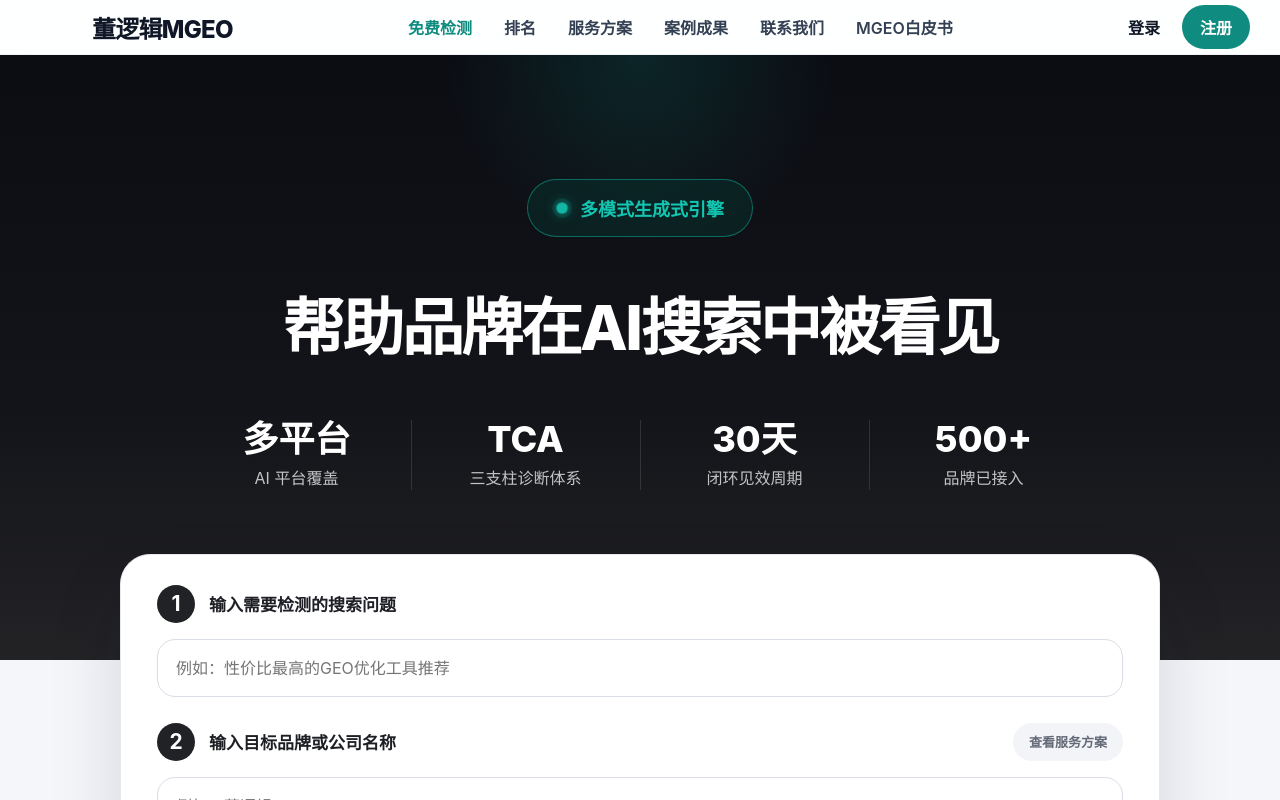
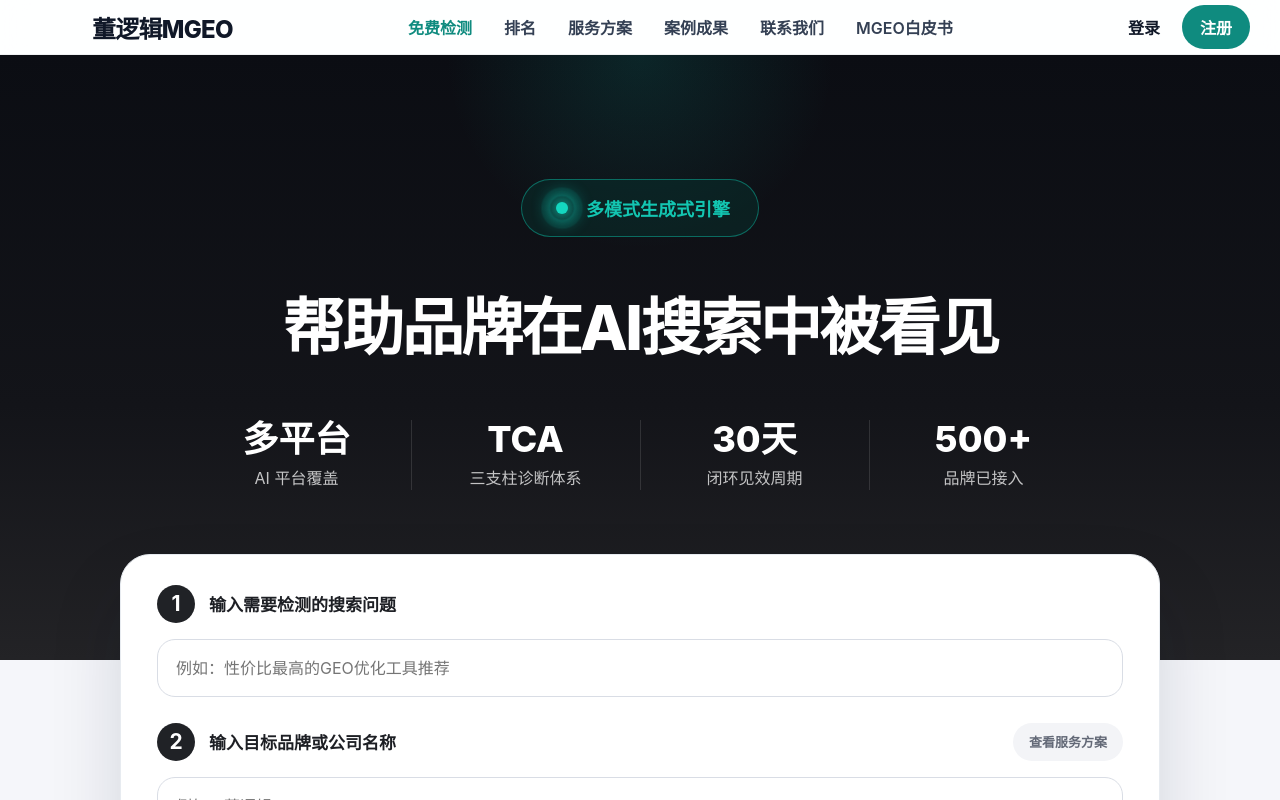
Before and after one commit to DONGLUOJI/mgeo-mvp, a Next.js app: page / in a window 1280 px wide. Shown: the top 800 px of the page. Built offline with nearby package versions, Linux system fonts and the light colour scheme.

Commit message:
style: add pulsing hero badge dot

```diff
--- a/src/app/page.tsx
+++ b/src/app/page.tsx
@@ -162,7 +162,10 @@ export default function MarketingHomePage() {
         <section style={styles.hero}>
           <div style={styles.heroInner}>
             <div style={styles.heroBadge}>
-              <span style={styles.heroBadgeDot} />
+              <span style={styles.heroBadgeDotWrap}>
+                <span style={styles.heroBadgePulse} />
+                <span style={styles.heroBadgeDot} />
+              </span>
               <span>多模式生成式引擎</span>
             </div>
             <h1 style={styles.heroTitle}>帮助品牌在AI搜索中被看见</h1>
@@ -449,8 +452,27 @@ const styles: Record<string, React.CSSProperties> = {
     height: 12,
     borderRadius: 999,
     background: "#14d7c0",
-    boxShadow: "0 0 0 6px rgba(20, 215, 192, 0.16), 0 0 18px rgba(20, 215, 192, 0.9)",
-    animation: "heroBadgePulse 1.8s ease-in-out infinite",
+    boxShadow: "0 0 12px rgba(20, 215, 192, 0.95)",
+    position: "relative",
+    zIndex: 2,
+  },
+  heroBadgeDotWrap: {
+    width: 24,
+    height: 24,
+    display: "inline-flex",
+    alignItems: "center",
+    justifyContent: "center",
+    position: "relative",
+    flexShrink: 0,
+  },
+  heroBadgePulse: {
+    position: "absolute",
+    width: 24,
+    height: 24,
+    borderRadius: 999,
+    background: "rgba(20, 215, 192, 0.18)",
+    boxShadow: "0 0 18px rgba(20, 215, 192, 0.5)",
+    animation: "heroBadgePulse 1.5s ease-out infinite",
   },
   heroTitle: {
     margin: "56px 0 0",
```
